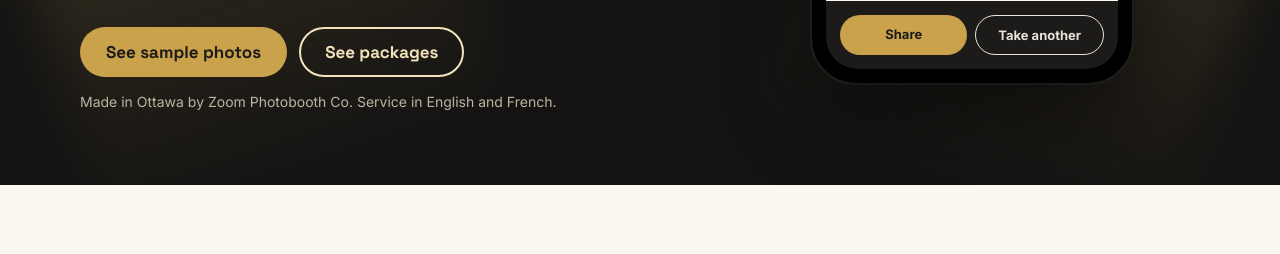
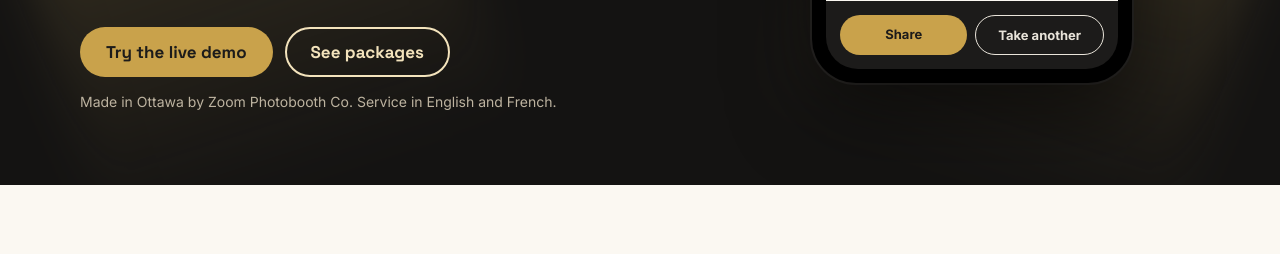
Before and after one commit to zoomphotobooth/zoom-links, a plain HTML site: page spotlight/index.html in a window 1280 px wide. Shown: the part 503-757 px from the top of the page. Drawn offline with Linux system fonts and the light colour scheme.

Commit message:
Link hero button to the live eSAX virtual booth demo

```diff
--- a/spotlight/index.html
+++ b/spotlight/index.html
@@ -334,7 +334,7 @@ footer a { color: var(--stage-text); }
 
 <script>
   // Set this to the eSAX Fiesta booth link once it's live; the hero button then opens the demo.
-  var DEMO_URL = '';
+  var DEMO_URL = 'https://boothpics.com/booth/bmdd75';
   (function () {
     var b = document.getElementById('demo-btn');
     if (DEMO_URL && b) { b.href = DEMO_URL; b.textContent = 'Try the live demo'; }
```
